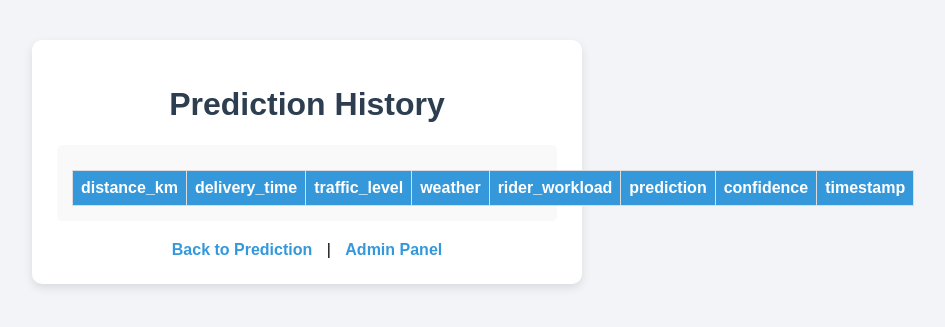
After one commit to ZeussaB/smartroute-ai, a Flask app: page /history in a window 1280 px wide. The commit adds this page. Shown: the top 327 px of the page, without its empty margins (333-1278 px from the left). Run offline with Flask 3, Linux system fonts and the light colour scheme; lists and menus that the app fills with data are empty; parts of the project's set-up code (start-up, migrations or seed data) failed here and were passed over.

Commit message:
Enhance prediction functionality and UI: add input validation, logging, and admin panel for model metrics

```diff
--- a/app.py
+++ b/app.py
@@ -1,34 +1,116 @@
 from flask import Flask, render_template, request
 import joblib
 import pandas as pd
+import os
+from datetime import datetime
 
 app = Flask(__name__)
+
 model = joblib.load("model/delay_model.pkl")
 
+FEATURES = ["distance_km", "delivery_time", "traffic_level", "weather", "rider_workload"]
+
+LOG_FILE = "logs/prediction_log.csv"
+os.makedirs("logs", exist_ok=True)
+
+# Create log file if not exists
+if not os.path.exists(LOG_FILE):
+    pd.DataFrame(columns=FEATURES + ["prediction", "confidence", "timestamp"]).to_csv(LOG_FILE, index=False)
+
+# Input Validation
+def validate_inputs(distance, time, traffic, weather, workload):
+    warnings = []
+    if distance <= 0:
+        warnings.append("Distance must be greater than 0.")
+    if time <= 0:
+        warnings.append("Delivery time must be greater than 0.")
+    if distance <= 5 and time > 5:
+        warnings.append("Delivery time seems too long for a short distance.")
+    return warnings
+
+# Explanation Logic
+def generate_reason(distance, time, traffic, weather, workload):
+    reasons = []
+    if traffic == 2:
+        reasons.append("High traffic")
+    if weather == 2:
+        reasons.append("Stormy weather")
+    if workload == 2:
+        reasons.append("High rider workload")
+    if distance > 10:
+        reasons.append("Long distance")
+
+    return " and ".join(reasons) if reasons else "All conditions are favorable"
+
 @app.route("/")
-def home():
+def index():
     return render_template("index.html")
 
 @app.route("/predict", methods=["POST"])
 def predict():
     distance = float(request.form["distance"])
-    delivery_time = int(request.form["delivery_time"])
+    time = float(request.form["time"])
     traffic = int(request.form["traffic"])
     weather = int(request.form["weather"])
     workload = int(request.form["workload"])
 
-    input_data = pd.DataFrame([{
-    "distance_km": distance,
-    "delivery_time": delivery_time,
-    "traffic_level": traffic,
-    "weather": weather,
-    "rider_workload": workload
-    }])
+    warnings = validate_inputs(distance, time, traffic, weather, workload)
 
-    prediction = model.predict(input_data)
+    input_data = pd.DataFrame([[distance, time, traffic, weather, workload]], columns=FEATURES)
 
-    result = "Delayed" if prediction[0] == 1 else "On Time"
-    return render_template("index.html", prediction=result)
+    prediction = model.predict(input_data)[0]
+    probability = model.predict_proba(input_data)[0][prediction]
+
+    result = "Delayed" if prediction == 1 else "On Time"
+    confidence = round(probability * 100, 2)
+    reason = generate_reason(distance, time, traffic, weather, workload)
+
+    # Log prediction
+    log_row = input_data.copy()
+    log_row["prediction"] = result
+    log_row["confidence"] = confidence
+    log_row["timestamp"] = datetime.now()
+    log_row.to_csv(LOG_FILE, mode="a", header=False, index=False)
+
+    return render_template("index.html", result=result, confidence=confidence, reason=reason, warnings=warnings)
+
+# Prediction History
+@app.route("/history")
+def history():
+    data = pd.read_csv(LOG_FILE)
+    return render_template("history.html", tables=data.to_html(classes="table", index=False))
+
+# Admin Panel
+@app.route("/admin")
+def admin():
+    with open("model/metrics.txt", "r") as f:
+        metrics = f.read()
+
+    importances = model.feature_importances_
+    importance_data = zip(FEATURES, importances)
+
+    return render_template("admin.html", metrics=metrics, importance=importance_data)
+
+# Scenario Testing
+@app.route("/scenario", methods=["POST"])
+def scenario():
+    base_distance = float(request.form["distance"])
+    base_time = float(request.form["time"])
+
+    scenarios = []
+    for traffic in [0, 1, 2]:
+        for weather in [0, 1, 2]:
+            for workload in [0, 1, 2]:
+                data = pd.DataFrame([[base_distance, base_time, traffic, weather, workload]], columns=FEATURES)
+                pred = model.predict(data)[0]
+                scenarios.append({
+                    "traffic": traffic,
+                    "weather": weather,
+                    "workload": workload,
+                    "result": "Delayed" if pred == 1 else "On Time"
+                })
+
+    return {"scenarios": scenarios}
 
 if __name__ == "__main__":
     app.run(host="127.0.0.1", port=5500, debug=True)
--- a/static/style.css
+++ b/static/style.css
@@ -1,42 +1,49 @@
 body {
-    background-color: #f4f6f8;
-    font-family: Arial, Helvetica, sans-serif;
+    font-family: Arial, sans-serif;
+    background: #f2f4f8;
+    margin: 0;
+    padding: 0;
 }
 
 .container {
-    max-width: 500px;
-    margin: 60px auto;
+    width: 500px;
+    margin: 40px auto;
+    background: #ffffff;
     padding: 25px;
-    background-color: #ffffff;
     border-radius: 10px;
-    box-shadow: 0 6px 15px rgba(0, 0, 0, 0.1);
+    box-shadow: 0px 4px 10px rgba(0,0,0,0.1);
 }
 
-h2 {
+h1 {
     text-align: center;
-    margin-bottom: 20px;
     color: #2c3e50;
 }
 
+.subtitle {
+    text-align: center;
+    color: #7f8c8d;
+    margin-bottom: 20px;
+}
+
 label {
+    display: block;
+    margin-top: 10px;
     font-weight: bold;
-    display: block;
-    margin-top: 12px;
 }
 
 input, select {
     width: 100%;
     padding: 8px;
-    margin-top: 6px;
+    margin-top: 5px;
+    border: 1px solid #ccc;
     border-radius: 5px;
-    border: 1px solid #ccc;
 }
 
 button {
     width: 100%;
+    padding: 10px;
     margin-top: 20px;
-    padding: 10px;
-    background-color: #1abc9c;
+    background: #3498db;
     border: none;
     color: white;
     font-size: 16px;
@@ -45,24 +52,59 @@ button {
 }
 
 button:hover {
-    background-color: #16a085;
+    background: #2980b9;
 }
 
-.result {
+.result-box {
     margin-top: 20px;
-    padding: 10px;
-    text-align: center;
-    font-size: 18px;
-    font-weight: bold;
+    padding: 15px;
+    background: #ecf9f1;
+    border-left: 5px solid #2ecc71;
+}
+
+.warning-box {
+    margin-top: 20px;
+    padding: 15px;
+    background: #fff4e5;
+    border-left: 5px solid #f39c12;
+}
+
+.card {
+    margin-top: 20px;
+    padding: 15px;
+    background: #f9f9f9;
     border-radius: 5px;
 }
 
-.on-time {
-    background-color: #d4edda;
-    color: #155724;
+.links {
+    margin-top: 20px;
+    text-align: center;
 }
 
-.delayed {
-    background-color: #f8d7da;
-    color: #721c24;
+.links a {
+    text-decoration: none;
+    color: #3498db;
+    font-weight: bold;
+    margin: 0 10px;
 }
+
+.links a:hover {
+    text-decoration: underline;
+}
+
+table {
+    width: 100%;
+    border-collapse: collapse;
+    margin-top: 10px;
+}
+
+table th, table td {
+    border: 1px solid #ddd;
+    padding: 8px;
+    text-align: center;
+}
+
+table th {
+    background-color: #3498db;
+    color: white;
+}
--- /dev/null
+++ b/templates/history.html
@@ -0,0 +1,21 @@
+<!DOCTYPE html>
+<html>
+<head>
+    <title>Prediction History - SmartRoute AI</title>
+    <link rel="stylesheet" href="/static/style.css">
+</head>
+<body>
+<div class="container">
+    <h1>Prediction History</h1>
+
+    <div class="card">
+        {{ tables|safe }}
+    </div>
+
+    <div class="links">
+        <a href="/">Back to Prediction</a> |
+        <a href="/admin">Admin Panel</a>
+    </div>
+</div>
+</body>
+</html>
```
Also changed, not shown: templates/admin.html (added, +31 -0 lines), templates/index.html (+32 -14 lines), train_model.py (+15 -9 lines).
